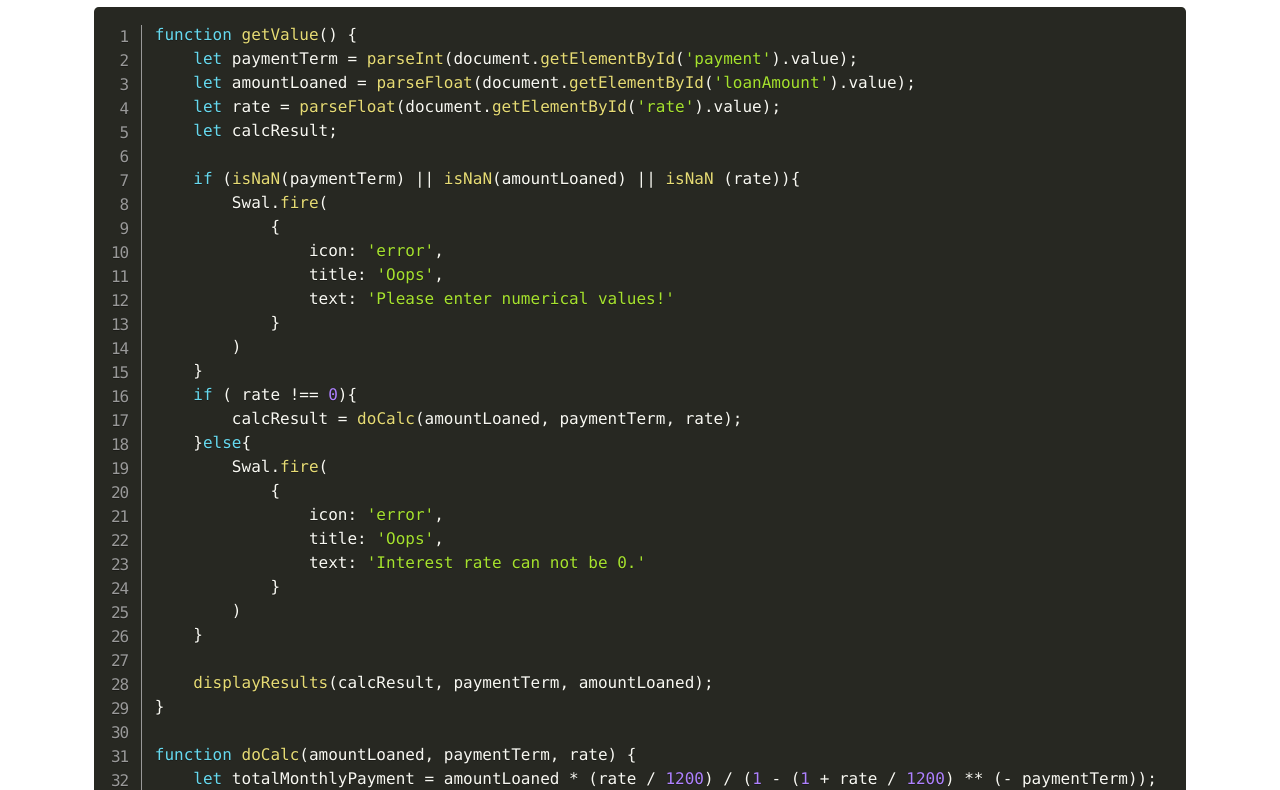
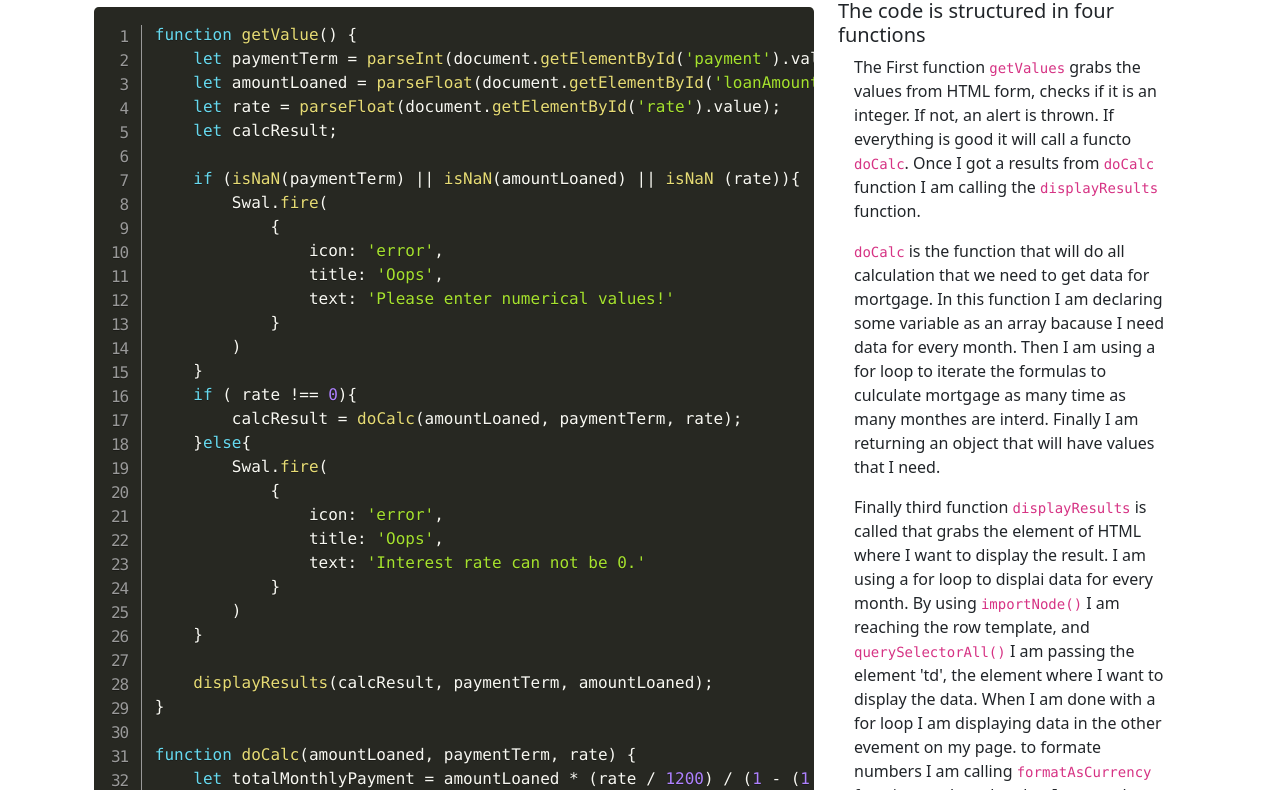
Before and after one commit to tRomanova/MortgageCalculatorLab, a plain HTML site: page code.html in a window 1280 px wide. Shown: the part 175-965 px from the top of the page. Drawn offline with nearby package versions, Linux system fonts and the light colour scheme.

Commit message:
code html

```diff
--- a/code.html
+++ b/code.html
@@ -63,7 +63,7 @@
         <div class="content container">
             <div class="row row-cols-1">
                 <h1 class="border-bottom border-2 border-dark pb-2">Mortgage Loan Calculator</h1>
-                <div class="col col-12 col-lg">
+                <div class="col col-md-8 col-lg">
                     <pre class="line-numbers">
                         <code class="language-js">
                             function getValue() {
@@ -154,8 +154,8 @@
                         </code>
                     </pre>
                 </div>
-                <div class="col col-12 col-lg-4">
-                    <h5>The code is structured in three functions</h5>
+                <div class="col col-md-4 col-lg-4">
+                    <h5>The code is structured in four functions</h5>
                     <p class="px-3">The First function <code>getValues</code> grabs the values from HTML form,
                         checks if it is an integer. If not, an alert is thrown.
                         If everything is good it will call a functo <code>doCalc</code>.
@@ -173,6 +173,7 @@
                         I am reaching the row template, and <code>querySelectorAll()</code>
                         I am passing the element 'td', the element where I want to display the data.
                         When I am done with a for loop I am displaying data in the other evement on my page.
+                        to formate numbers I am calling <code>formatAsCurrency</code> function on the value that I want to be displayed.
                     </p>
                 </div>
             </div>
--- a/js/site.js
+++ b/js/site.js
@@ -14,14 +14,15 @@ function getValue() {
             }
         )
     }
-    if ( rate !== 0){
+    if ( rate > 0 && paymentTerm > 0 && amountLoaned > 0){
         calcResult = doCalc(amountLoaned, paymentTerm, rate);
     }else{
         Swal.fire(
             {
                 icon: 'error',
                 title: 'Oops',
-                text: 'Interest rate can not be 0.'
+                text: 'Please enter values that is greater than "0"!'
+                // text: 'Interest rate can not be 0.'
             }
         )
     }
```
